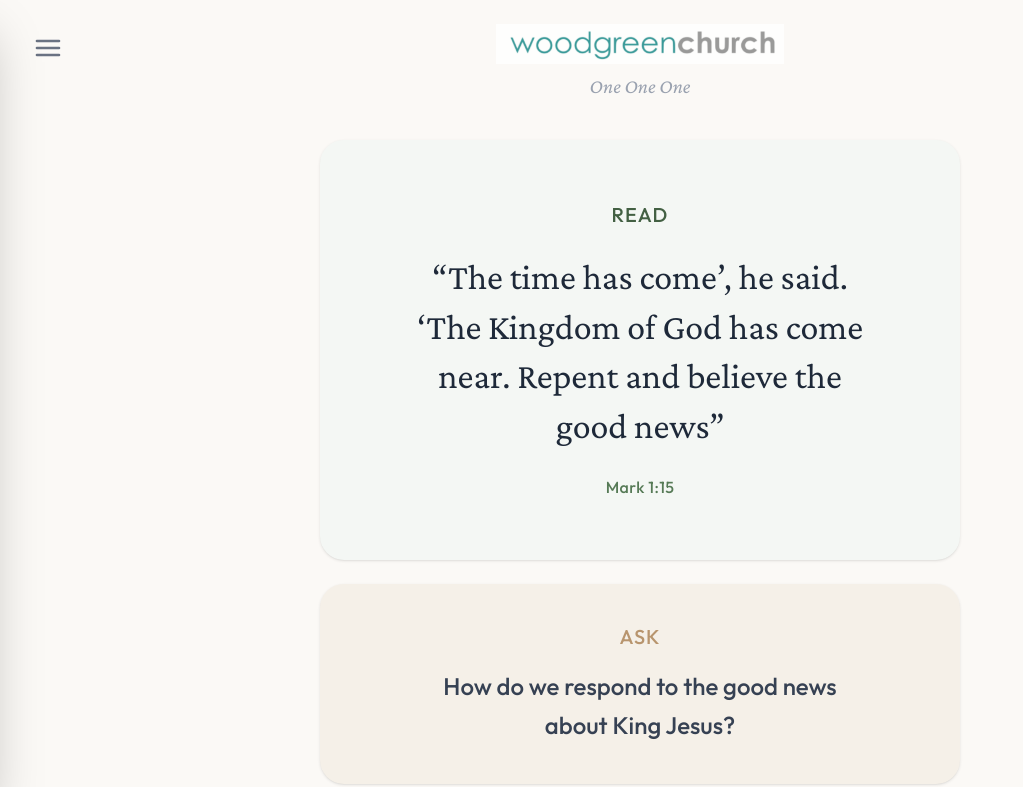
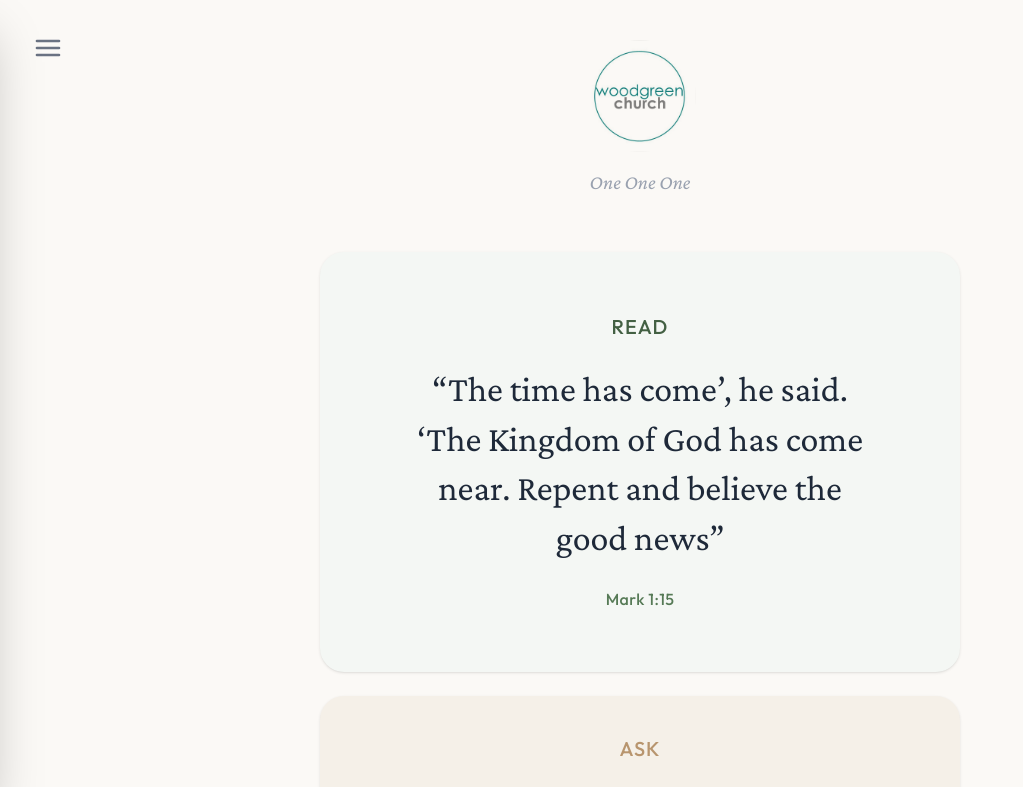
Before and after one commit to doctone/one-one-one, a React (Vite) app: page /mark/1/15 in a window 1280 px wide. Shown: the top 787 px of the page, without its empty margins (0-1023 px from the left). Built offline with nearby package versions, Linux system fonts and the light colour scheme.

Commit message:
new logo

```diff
--- a/src/components/Layout.jsx
+++ b/src/components/Layout.jsx
@@ -2,13 +2,19 @@ import { VerseSection } from './VerseSection'
 import { QuestionSection } from './QuestionSection'
 import { PrayerSection } from './PrayerSection'
 import { Controls } from './Controls'
-import logo from '../assets/logo.png'
+import logo from '../assets/logo.jpg'
 
 export function Layout({ data, nextChapterId, nextVerseId }) {
     return (
         <main className="max-w-2xl mx-auto min-h-screen flex flex-col">
-            <header className="p-4 md:p-6 text-center flex flex-col items-center gap-2">
-                <img src={logo} alt="Woodgreen Church" className="h-8 md:h-10 object-contain opacity-80" />
+            <header className="p-8 md:p-10 text-center flex flex-col items-center gap-4">
+                <div className="h-24 md:h-28 aspect-square rounded-full overflow-hidden mix-blend-multiply flex items-center justify-center">
+                    <img
+                        src={logo}
+                        alt="Woodgreen Church"
+                        className="w-full h-full object-cover scale-[1.01]"
+                    />
+                </div>
                 <h1 className="font-serif text-xl text-gray-400 italic">One One One</h1>
             </header>
 
```
Also changed, not shown: src/assets/logo.jpg (added).
